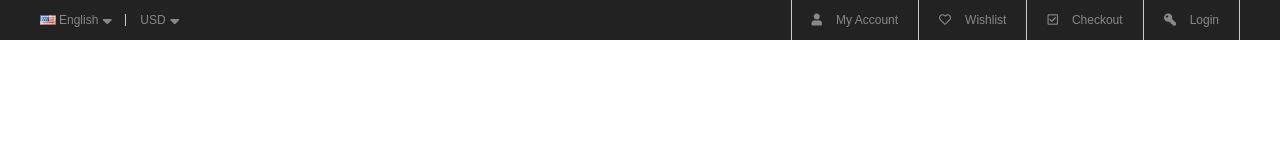
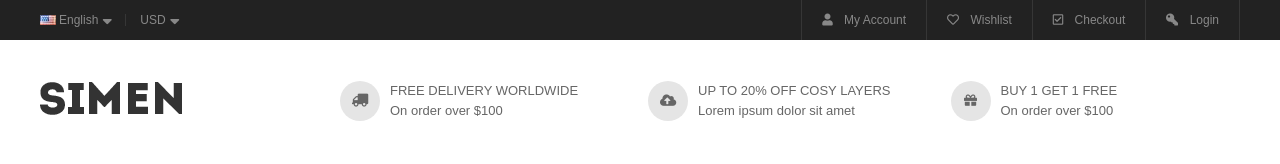
Before and after one commit to nguyennamthai9x/simen, a plain HTML site: page index.html in a window 1280 px wide. Drawn offline with nearby package versions, Linux system fonts and the light colour scheme.

Commit message:
body-header

```diff
--- a/assets/css/main.css
+++ b/assets/css/main.css
@@ -5,19 +5,19 @@
    height: var(--header-height);
 }
 
-.header-container{
+.header .header-container{
    display: flex;
    justify-content: space-between;
    height: var(--header-height);
 }
 
-.country{
+.header-container .country{
    display: flex;
    color: #888;
    font-size: 1.2rem;
 }
 
-.country-info{
+.header-container .country-info{
    display: flex;
    position: relative;
    list-style: none;
@@ -26,19 +26,19 @@
    padding-left: 0;
 }
 
-.country-info .separate::after{
+.header-container .country-info .separate::after{
    content: "";
    display: block;
    position: absolute;
    height: 12px;
    top: 50%;
    transform: translateY(-50%);
-   border-left: 1px solid rgba(245, 245, 245, 0.8);
+   border-left: 1px solid rgba(136, 136, 136, 0.2);
    right: 0;
 }
 
-.language,
-.currency{
+.country-info .language,
+.country-info .currency{
    display: flex;
    position: relative;
    align-items: center;
@@ -51,7 +51,7 @@
    display: block;
 }
 
-.flag {
+.language .flag {
    height: 10px;
    width: 16px;
    margin-right: 3px;
@@ -178,15 +178,15 @@
    display: flex;
    align-items: center;
    padding: 0 20px;
-   border-left: 1px solid rgba(245, 245, 245, 0.8);
+   border-left: 1px solid rgba(136, 136, 136, 0.2);
 }
 
 .header .navbar-item:last-child{
-   border-right: 1px solid rgba(245, 245, 245, 0.8);
+   border-right: 1px solid rgba(136, 136, 136, 0.2);
 }
 
 .header .navbar-item .icon{
-   margin-right: 14px;
+   margin-right: 8px;
 }
 
 .header .navbar-item:nth-child(4) .icon{
@@ -197,3 +197,84 @@
    text-decoration: none;
    color: #888;
 }
+
+/* BODY */
+
+.body-header{
+   display: flex;
+   justify-content: space-between;
+   padding: 40px 0;
+}
+
+.body-header .logo{
+   width: 25%;
+   display: flex;
+   align-items: center;
+}
+
+.body-header .header-right{
+   display: flex;
+   flex: 1;
+   justify-content: flex-start;
+   color: #666;
+   font-size: 1.3rem;
+}
+
+.header-right .delivery,
+.header-right .sale-off,
+.header-right .gift
+{
+   display: flex;
+   align-items: center;
+}
+
+.header-right .link{
+   display: flex;
+   position: relative;
+   align-items: center;
+   justify-content: center;
+   text-decoration: none;
+   margin-right: 10px;
+   width: 40px;
+   height: 40px;
+   background-color: #e5e5e5;
+   border-radius: 50%;
+}
+
+.header-right .delivery{
+   margin-right: 70px;
+}
+
+.header-right .sale-off{
+   margin-right: 60px;
+}
+
+
+.header-right .info{
+   display: flex;
+   flex-direction: column;
+}
+
+.header-right .info a{
+   text-decoration: none;
+   color: #666;
+   font-weight: normal;
+   text-transform: uppercase;
+}
+
+.header-right .info a .title{
+   font-weight: 500;
+   margin: 0 0 4px 0;
+}
+
+.header-right .icon{
+   color: #666;
+}
+
+.header-right .delivery .icon{
+   transform: scaleX(-1);
+}
+
+.header-right .description{
+   font-size: 1.3rem;
+}
--- a/index.html
+++ b/index.html
@@ -27,7 +27,7 @@
                   <ul class="country-info">
                      <li class="language separate">
                         <img class="flag" src="./assets/img/flag/english.jpg" alt="en" >
-                        <span class="language-default">English</span>
+                        <span class="name">English</span>
                         <i class="fas fa-sort-down switch-arrow"></i>
 
                         <div class="language-switch">
@@ -71,28 +71,95 @@
                <div class="navbar">
                   <ul class="navbar-list">
                      <li class="navbar-item">
-                        <i class="fas fa-user icon"></i>
-                        <a href="http://demo.snstheme.com/wp/simen/?page_id=1788" class="link">My Account</a>
+                        <a href="http://demo.snstheme.com/wp/simen/?page_id=1788" class="link">
+                           <i class="fas fa-user icon"></i>
+                           My Account
+                        </a>
                      </li>
                      <li class="navbar-item">
-                        <i class="far fa-heart icon"></i>
-                        <a href="http://demo.snstheme.com/wp/simen/?page_id=5" class="link">Wishlist</a>
+                        <a href="http://demo.snstheme.com/wp/simen/?page_id=5" class="link">
+                           <i class="far fa-heart icon"></i>
+                           Wishlist
+                        </a>
                      </li>
                      <li class="navbar-item">
-                        <i class="far fa-check-square icon"></i>
-                        <a href="http://demo.snstheme.com/wp/simen/?page_id=1796" class="link">Checkout</a>
+                        <a href="http://demo.snstheme.com/wp/simen/?page_id=1796" class="link">
+                           <i class="far fa-check-square icon"></i>
+                           Checkout
+                        </a>
                      </li>
                      <li class="navbar-item">
-                        <i class="fa fa-key icon"></i>
-                        <a href="http://demo.snstheme.com/wp/simen/wp-login.php?registration=disabled" class="link">Login</a>
+                        <a href="http://demo.snstheme.com/wp/simen/wp-login.php?registration=disabled" class="link">
+                           <i class="fa fa-key icon"></i>
+                           Login
+                        </a>
                      </li>
                   </ul>
                </div>
-
             </div>
          </div>
       </header>
 
+      <div class="body">
+         <div class="grid wide">
+            <div class="body-header">
+               <div class="logo">
+                  <a href="#" class="link">
+                     <img src="./assets/img/logo/logo.png" alt="" class="img">
+                  </a>
+               </div>
+
+               <div class="header-right">
+                  <div class="delivery">
+                     <div class="box-link">
+                        <a href="#" class="link">
+                           <i class="fas fa-truck icon"></i>
+                        </a>
+                     </div>
+                     <div class="info">
+                        <a href="#">
+                           <h4 class="title">FREE DELIVERY WORLDWIDE</h4>
+                        </a>
+                        <span class="description">On order over $100</span>
+                     </div>
+                  </div>
+                  <div class="sale-off">
+                     <div class="box-link">
+                        <a href="#" class="link">
+                           <i class="fas fa-cloud-upload-alt icon"></i>
+                        </a>
+                     </div>
+                     <div class="info">
+                        <a href="#">
+                           <h4 class="title">up to 20% off cosy layers</h4>
+                        </a>
+                        <span class="description">Lorem ipsum dolor sit amet</span>
+                     </div>
+                  </div>
+                  <div class="gift">
+                     <div class="box-link">
+                        <a href="#" class="link">
+                           <i class="fas fa-gift icon"></i>
+                        </a>
+                     </div>
+                     <div class="info">
+                        <a href="#">
+                           <h4 class="title">BUY 1 GET 1 FREE</h4>
+                        </a>
+                        <span class="description">On order over $100</span>
+                     </div>
+                  </div>
+               </div>
+            </div>
+         </div>
+
+      </div>
    </div>
+
+
+
+
+   <script src="./assets/js/app.js"></script>
 </body>
+
 </html>
```
Also changed, not shown: assets/js/app.js (added).
